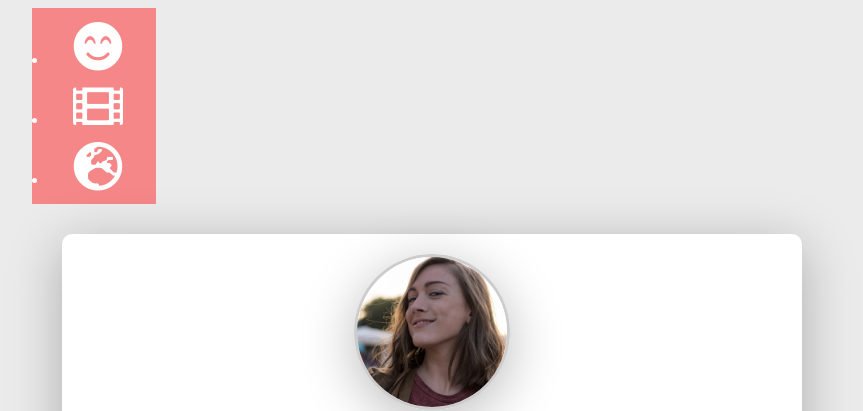
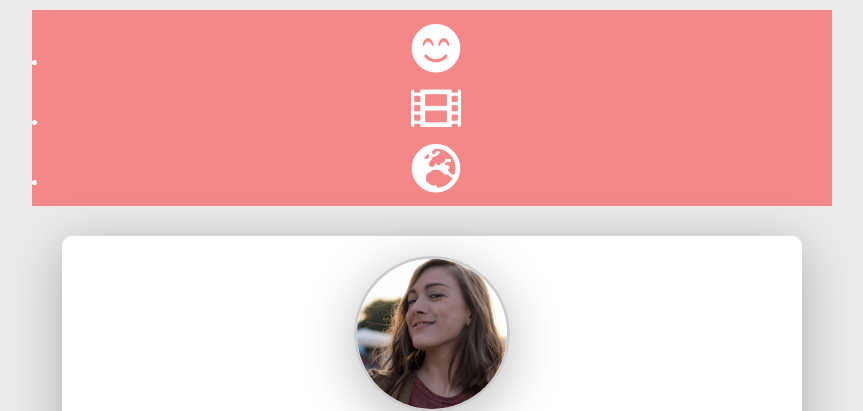
Before and after one commit to jenn1ferl0uise/profile, a plain HTML site: page index.html in a window 1280 px wide. Shown: the top 411 px of the page, without its empty margins (208-1071 px from the left). Drawn offline with Linux system fonts and the light colour scheme.

Commit message:
trying to fix navbar 7

```diff
--- a/style.css
+++ b/style.css
@@ -136,17 +136,17 @@ p {
     left: 0px;
     top: 0px;
     bottom: 0px;
-    width: 100px;
+    /*width: 100px;*/
     text-align: center;
     padding: 8px 8px 8px 16px;
     display: block;
     color: white;
-    text-decoration: none;
+    margin: 10px 0px 10px 0px;
 }
 
 #sidebar a {
   text-decoration: none;
   font-size: 15px;
   color: white;
-  margin: 10px 0px 10px 0px;
+
 }
```
